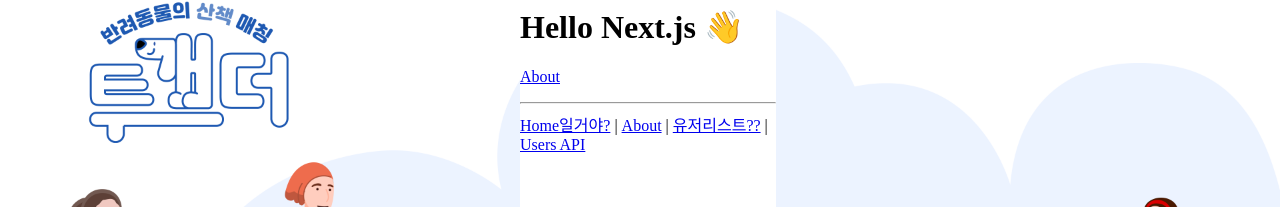
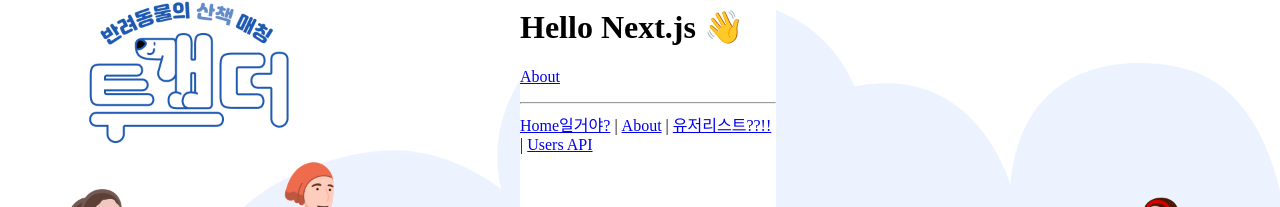
Before and after one commit to Jungki96/Re-Twogather, a Next.js app: page / in a window 1280 px wide. Shown: the part 151-358 px from the top of the page. Built offline with nearby package versions, Linux system fonts and the light colour scheme.

Commit message:
one commit

```diff
--- a/components/common/Layout.tsx
+++ b/components/common/Layout.tsx
@@ -23,7 +23,7 @@ const Layout = ({ children, title = "Twogather" }: Props) => (
         <hr />
         <nav>
           <Link href="/">Home일거야?</Link> | <Link href="/about">About</Link> |{" "}
-          <Link href="/users">유저리스트??</Link> | <a href="/api/users">Users API</a>
+          <Link href="/users">유저리스트??!!</Link> | <a href="/api/users">Users API</a>
         </nav>
       </footer>
     </StFrame>
```
